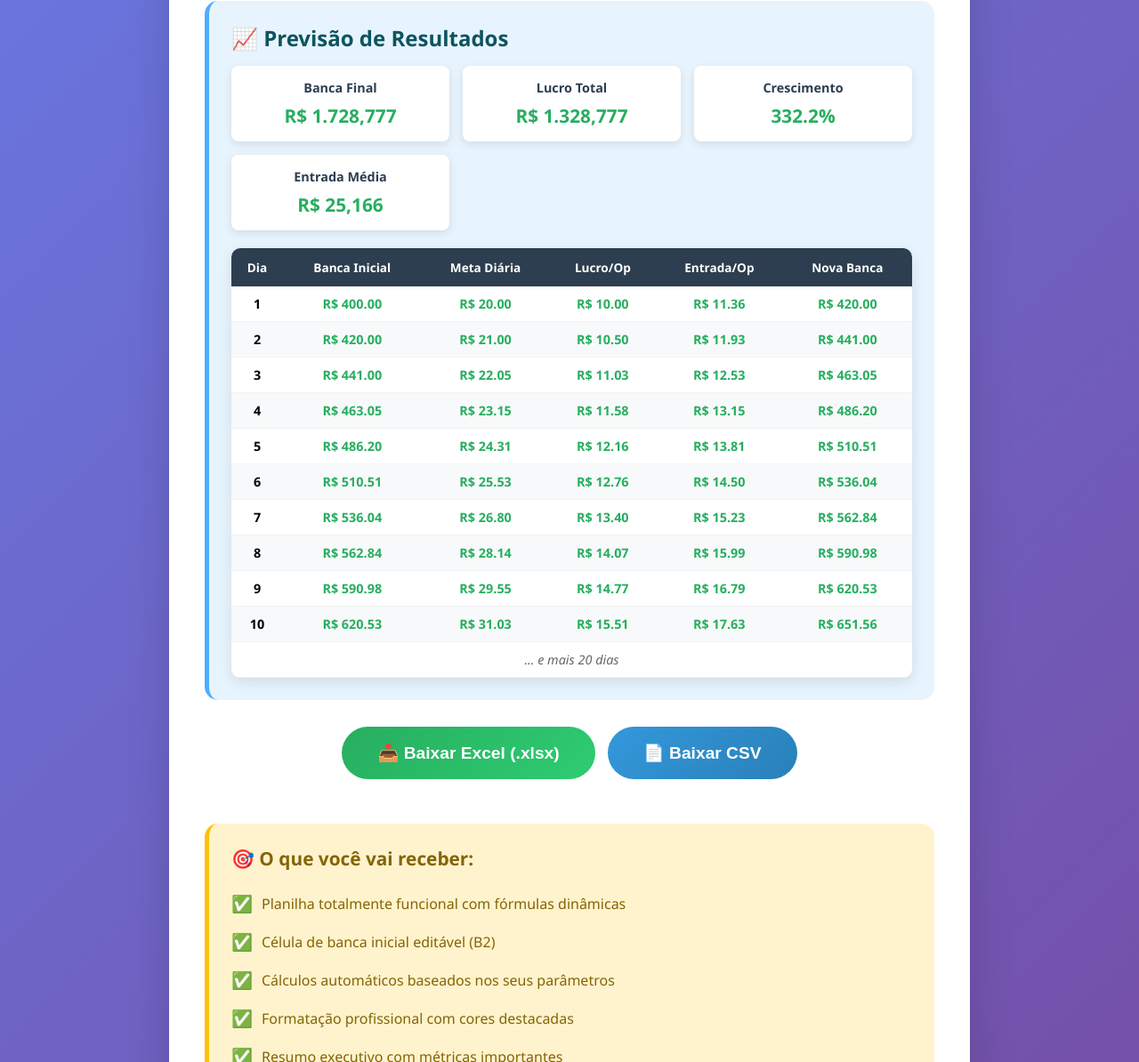
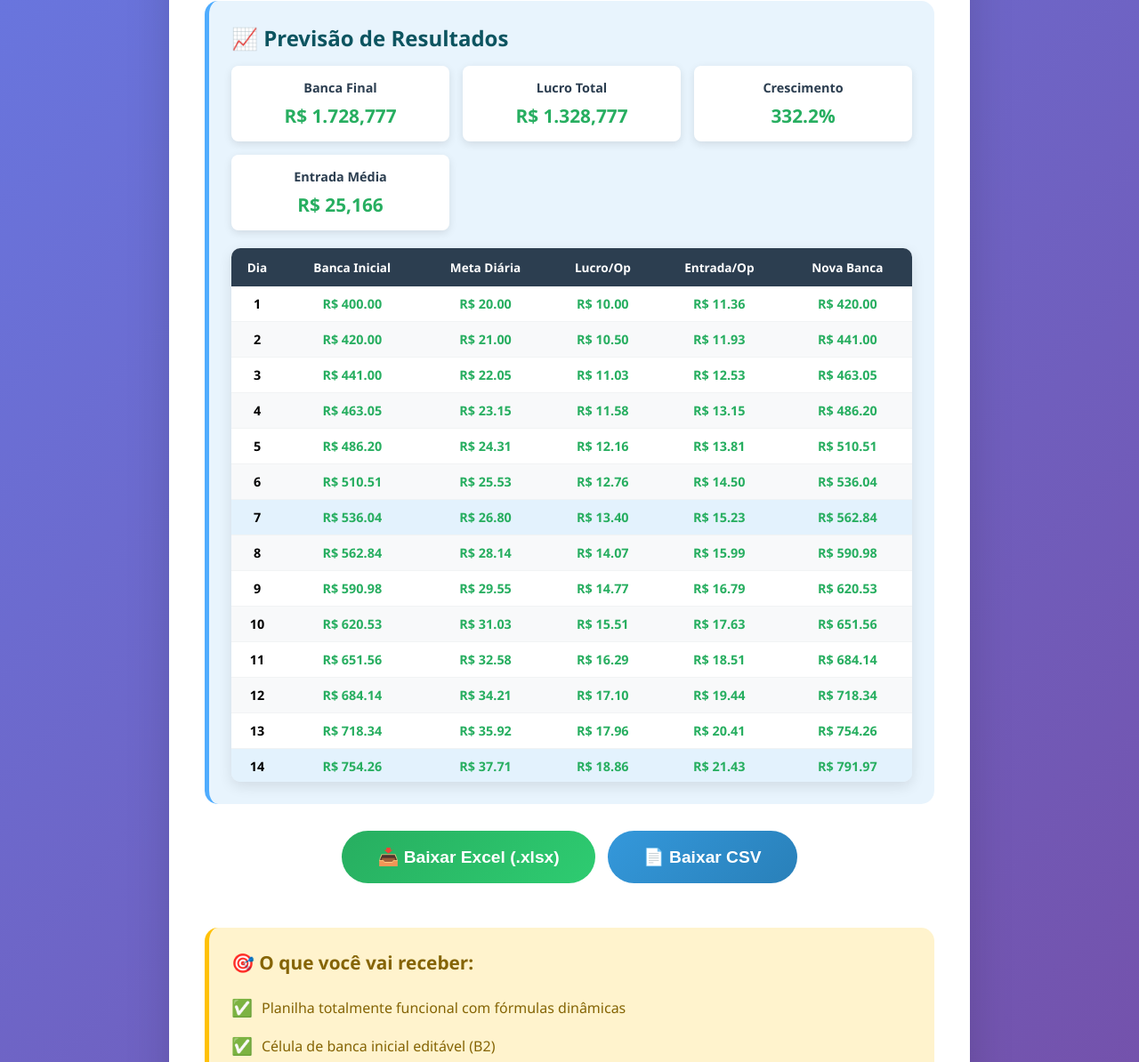
Before and after one commit to Samaraoliveira018/calc-asrv-ob, a plain HTML site: page index.html in a window 1280 px wide. Shown: the part 628-1822 px from the top of the page at 89% size. Drawn offline with Linux system fonts and the light colour scheme.

Commit message:
Update index.html

```diff
--- a/index.html
+++ b/index.html
@@ -211,6 +211,8 @@
             overflow: hidden;
             box-shadow: 0 5px 15px rgba(0,0,0,0.1);
             margin-top: 20px;
+            max-height: 600px;
+            overflow-y: auto;
         }
 
         .table-preview table {
@@ -224,6 +226,9 @@
             padding: 12px 8px;
             font-size: 0.85em;
             text-align: center;
+            position: sticky;
+            top: 0;
+            z-index: 10;
         }
 
         .table-preview td {
@@ -448,14 +453,19 @@
             document.getElementById('previewCrescimento').textContent = `${crescimentoPercentual.toFixed(1)}%`;
             document.getElementById('previewEntradaMedia').textContent = `R$ ${entradaMedia.toLocaleString('pt-BR', {minimumFractionDigits: 2})}`;
 
-            // Atualizar tabela de preview (primeiros 10 dias)
+            // Atualizar tabela de preview (todos os dias)
             const previewTable = document.getElementById('previewTable');
             previewTable.innerHTML = '';
 
-            const diasParaMostrar = Math.min(10, dadosCalculados.length);
-            for (let i = 0; i < diasParaMostrar; i++) {
-                const item = dadosCalculados[i];
+            dadosCalculados.forEach((item, index) => {
                 const tr = document.createElement('tr');
+
+                // Destacar finais de semana (a cada 7 dias)
+                if ((index + 1) % 7 === 0) {
+                    tr.style.backgroundColor = '#e3f2fd';
+                    tr.style.fontWeight = 'bold';
+                }
+
                 tr.innerHTML = `
                     <td><strong>${item.dia}</strong></td>
                     <td class="currency">R$ ${item.bancaInicial.toFixed(2)}</td>
@@ -465,13 +475,7 @@
                     <td class="currency">R$ ${item.novaBanca.toFixed(2)}</td>
                 `;
                 previewTable.appendChild(tr);
-            }
-
-            if (dadosCalculados.length > 10) {
-                const tr = document.createElement('tr');
-                tr.innerHTML = `<td colspan="6" style="text-align: center; font-style: italic; color: #666;">... e mais ${dadosCalculados.length - 10} dias</td>`;
-                previewTable.appendChild(tr);
-            }
+            });
         }
 
         function gerarPlanilhaExcel() {
```
